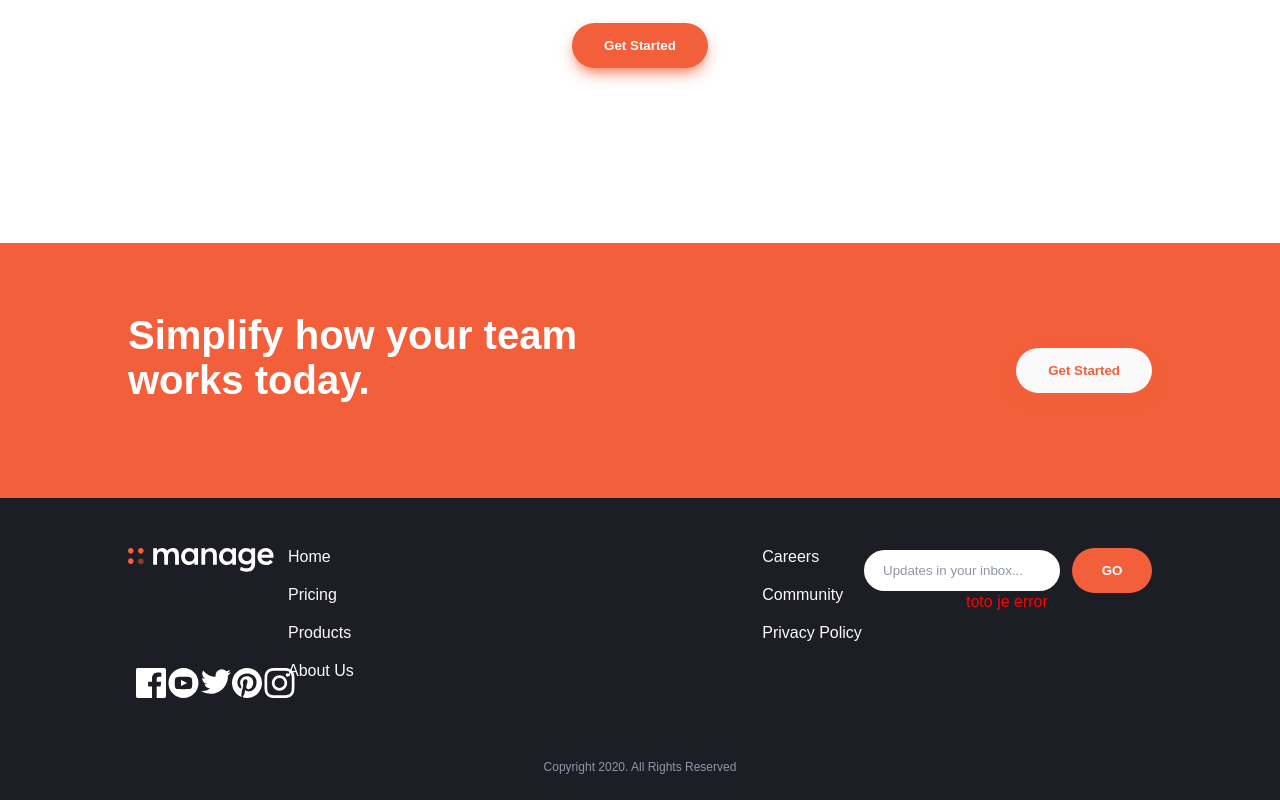
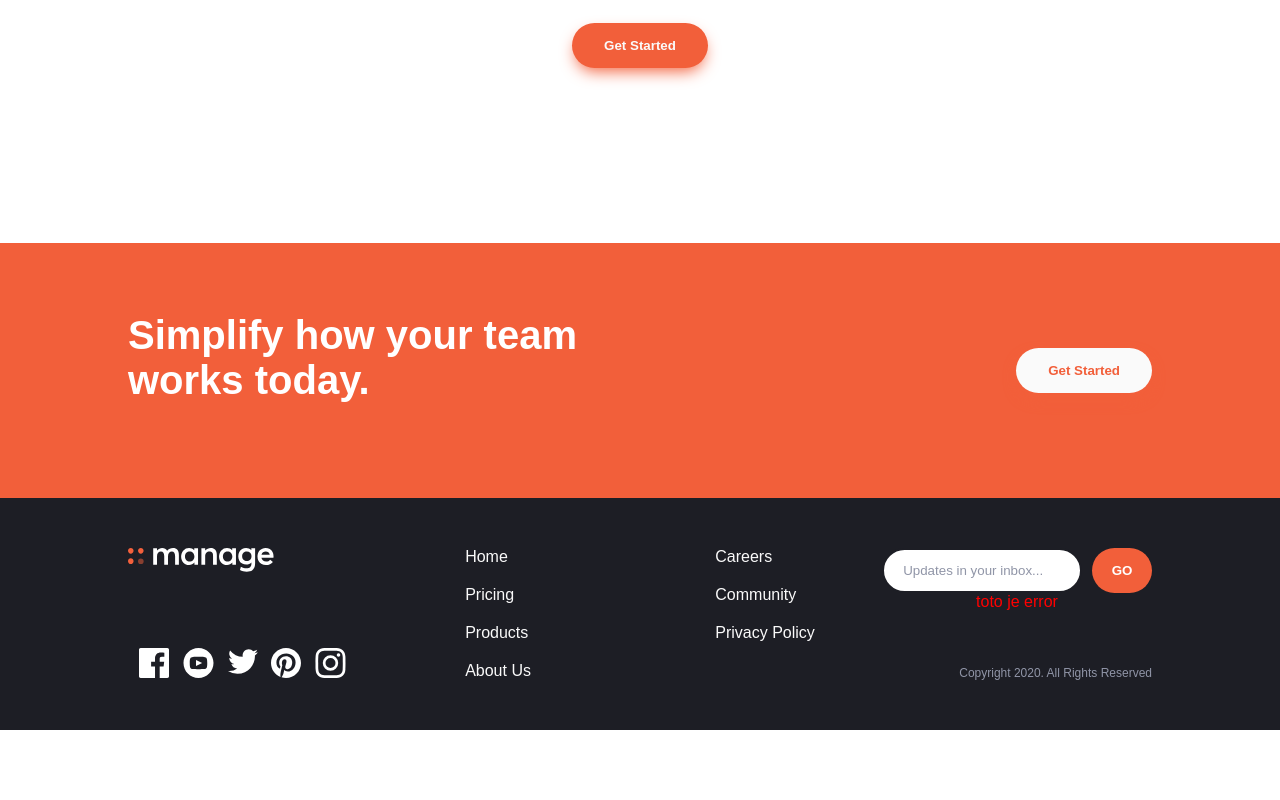
Before and after one commit to filip65/manage-landing-page, a React (Create React App) app: page / in a window 1280 px wide. Shown: the part 1769-2569 px from the top of the page. After the commit the page ends 2499 px from the top, so only its background shows below. Built offline with nearby package versions, Linux system fonts and the light colour scheme; a web font is replaced by a local one.

Commit message:
dokoncenie responzivity footeru

```diff
--- a/src/App.scss
+++ b/src/App.scss
@@ -341,6 +341,8 @@ footer {
     form {
       width: 100%;
       display: flex;
+      max-width: 500px;
+      margin: 0 auto;
 
       input {
         flex: 1;
@@ -348,6 +350,7 @@ footer {
         border: 2px solid $veryDarkBlue;
         padding-left: 1.2rem;
         outline: none;
+        color: $blue;
 
         &::placeholder {
           color: $darkBlue;
@@ -360,6 +363,11 @@ footer {
         color: white;
         font-weight: 700;
         border: none;
+        cursor: pointer;
+
+        &:hover {
+          opacity: 0.85;
+        }
       }
 
       input,
@@ -384,10 +392,14 @@ footer {
       list-style: none;
 
       li {
+        padding-bottom: 20px;
+
+        &:last-child {
+          padding-bottom: 0;
+        }
         a {
           text-decoration: none;
           color: $lightGray;
-          padding-bottom: 20px;
           display: block;
           transition: 0.3s color;
 
@@ -446,23 +458,76 @@ footer {
     font-size: 12px;
   }
 
+  @media (min-width: 768px) {
+    & > .wrapper {
+      display: grid;
+      grid-template-columns: 1fr 1fr;
+      grid-template-areas:
+        "form form"
+        "links icons";
+      align-items: start;
+      justify-items: center;
+    }
+
+    .links {
+      grid-area: links;
+      margin: 0;
+    }
+
+    .form-wrapper {
+      grid-area: form;
+
+      form {
+        width: 500px;
+      }
+    }
+
+    .icons {
+      grid-area: icons;
+
+      li {
+        margin-right: 12px;
+      }
+    }
+  }
+
   @media (min-width: 992px) {
-    & > .wrapper {
-      display: flex;
-      flex-direction: row-reverse;
+    & {
+      padding-bottom: 50px;
+      .wrapper {
+        grid-template-columns: 2fr 3fr 2fr;
+        grid-template-areas: "icons links form";
+        grid-gap: 2rem;
+        position: relative;
 
-      .icons {
-        display: flex;
-        flex-direction: column-reverse;
-        justify-content: space-between;
+        .form-wrapper {
+          margin-left: auto;
 
-        .logo {
-          margin-top: 0;
+          form {
+            width: 270px;
+          }
+        }
+
+        .icons {
+          height: 100%;
+          display: flex;
+          flex-direction: column-reverse;
+          justify-content: space-between;
+          margin-right: auto;
+
+          .logo {
+            margin: 0;
+          }
         }
       }
 
-      .links {
-        margin-bottom: 0;
+      .copyright {
+        width: auto;
+        left: unset;
+        right: 0;
+        bottom: 0;
+        transform: unset;
+        text-align: unset;
       }
     }
   }
--- a/src/Styles/_colors.scss
+++ b/src/Styles/_colors.scss
@@ -1,5 +1,5 @@
 // primary
-$red: hsl(12, 88%, 59%);
+$red: #f25f3a;
 $blue: #242d52;
 
 // neutral
```
